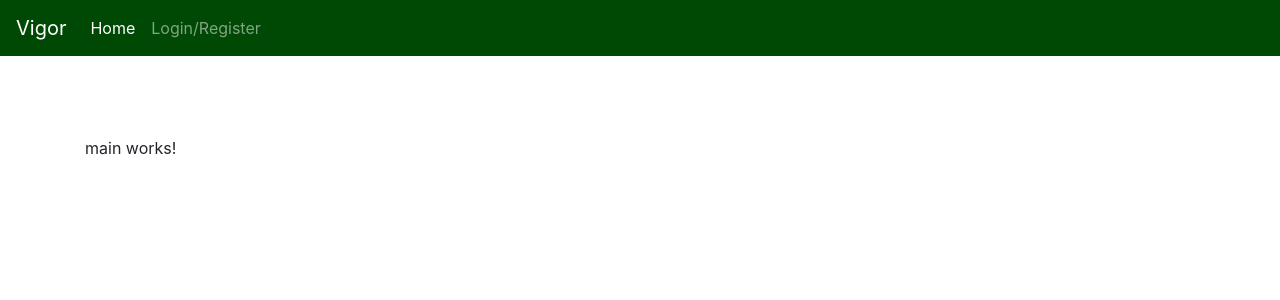
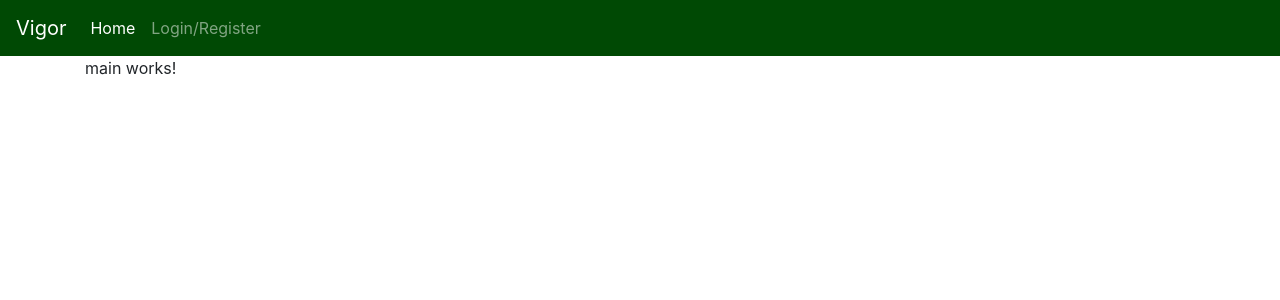
Before and after one commit to r3rivera/web-amdg, an Angular app: page / in a window 1280 px wide. Shown: the top 300 px of the page. Built offline with nearby package versions, Linux system fonts and the light colour scheme.

Commit message:
Remove CSS for margin-top

```diff
--- a/src/app/app.component.html
+++ b/src/app/app.component.html
@@ -10,6 +10,6 @@
       </ul>
     </div>
 </nav>
-<div class="container main-container">
+<div class="container">
     <router-outlet></router-outlet>
 </div>
--- a/src/assets/custom.styles.scss
+++ b/src/assets/custom.styles.scss
@@ -1,3 +1,4 @@
+
 $theme-colors: (
   "primary": #004904,
   "secondary": #a8e600,
```
